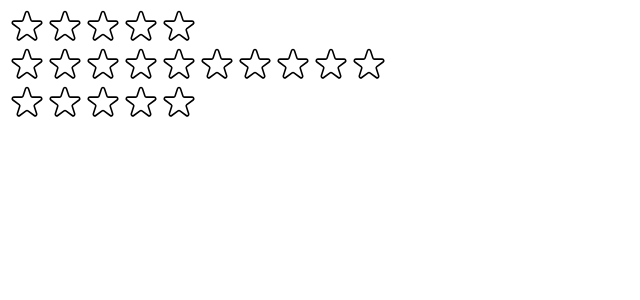
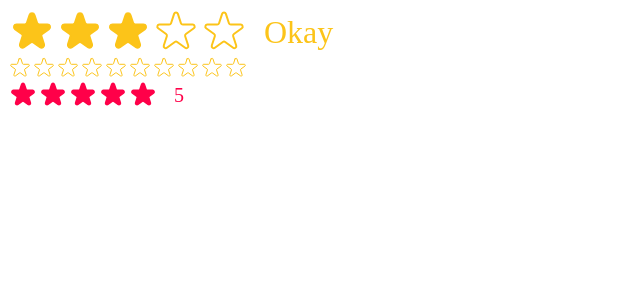
Before and after one commit to ElizabethVlasenko/usepopcorn, a React (Create React App) app: page / in a window 1280 px wide. Shown: the top 300 px of the page, without its empty margins (0-640 px from the left). Built offline with nearby package versions, Linux system fonts and the light colour scheme.

Commit message:
Added more props to a Star component

```diff
--- a/src/StarRating.js
+++ b/src/StarRating.js
@@ -10,21 +10,29 @@
   display: "flex",
 };
 
-const textStyle = {
-  lineHeight: "1",
-  margin: "0",
-};
-
-export default function StarRating({ MaxRating = 5 }) {
-  const [rating, setRating] = useState(0);
+export default function StarRating({
+  MaxRating = 5,
+  color = "#fcc419",
+  size = 48,
+  className = "",
+  messages = [],
+  defaultRating = 0,
+}) {
+  const [rating, setRating] = useState(defaultRating);
   const [tempRating, setTempRating] = useState(0);
 
   function handleRating(rating) {
     setRating(rating);
   }
+  const textStyle = {
+    lineHeight: "1",
+    margin: "0",
+    color: color,
+    fontSize: `${size / 1.5}px`,
+  };
 
   return (
-    <div style={containerStyle}>
+    <div style={containerStyle} className={className}>
       <div style={starContainerStyle}>
         {Array.from({ length: MaxRating }, (_, i) => (
           <Star
@@ -33,21 +41,27 @@
             full={tempRating ? tempRating >= i + 1 : rating >= i + 1}
             onHoverIn={() => setTempRating(i + 1)}
             onHoverOut={() => setTempRating(0)}
+            color={color}
+            size={size}
           />
         ))}
       </div>
-      <p style={textStyle}>{tempRating || rating || ""}</p>
+      <p style={textStyle}>
+        {messages.length === MaxRating
+          ? messages[tempRating ? tempRating - 1 : rating - 1]
+          : tempRating || rating || ""}
+      </p>
     </div>
   );
 }
 
-const starStyle = {
-  width: "38px",
-  height: "38px",
-  display: "block",
-  cursor: "pointer",
-};
-function Star({ onRate, full, onHoverIn, onHoverOut }) {
+function Star({ onRate, full, onHoverIn, onHoverOut, color, size }) {
+  const starStyle = {
+    width: `${size}px`,
+    height: `${size}px`,
+    display: "block",
+    cursor: "pointer",
+  };
   return (
     <span
       style={starStyle}
@@ -60,8 +74,8 @@
         <svg
           xmlns="http://www.w3.org/2000/svg"
           viewBox="0 0 20 20"
-          fill="#000"
-          stroke="#000"
+          fill={color}
+          stroke={color}
         >
           <path d="M9.049 2.927c.3-.921 1.603-.921 1.902 0l1.07 3.292a1 1 0 00.95.69h3.462c.969 0 1.371 1.24.588 1.81l-2.8 2.034a1 1 0 00-.364 1.118l1.07 3.292c.3.921-.755 1.688-1.54 1.118l-2.8-2.034a1 1 0 00-1.175 0l-2.8 2.034c-.784.57-1.838-.197-1.539-1.118l1.07-3.292a1 1 0 00-.364-1.118L2.98 8.72c-.783-.57-.38-1.81.588-1.81h3.461a1 1 0 00.951-.69l1.07-3.292z" />
         </svg>
@@ -70,7 +84,7 @@
           xmlns="http://www.w3.org/2000/svg"
           fill="none"
           viewBox="0 0 24 24"
-          stroke="#000"
+          stroke={color}
         >
           <path
             strokeLinecap="round"
--- a/src/index.js
+++ b/src/index.js
@@ -8,8 +8,12 @@
 root.render(
   <React.StrictMode>
     {/* <App /> */}
-    <StarRating MaxRating={5} />
-    <StarRating MaxRating={10} />
-    <StarRating />
+    <StarRating
+      MaxRating={5}
+      messages={["Terrible", "Bad", "Okay", "Good", "Amazing"]}
+      defaultRating={3}
+    />
+    <StarRating MaxRating={10} size={24} />
+    <StarRating color="#ff0049" size={30} className="test" defaultRating={5} />
   </React.StrictMode>
 );
```
